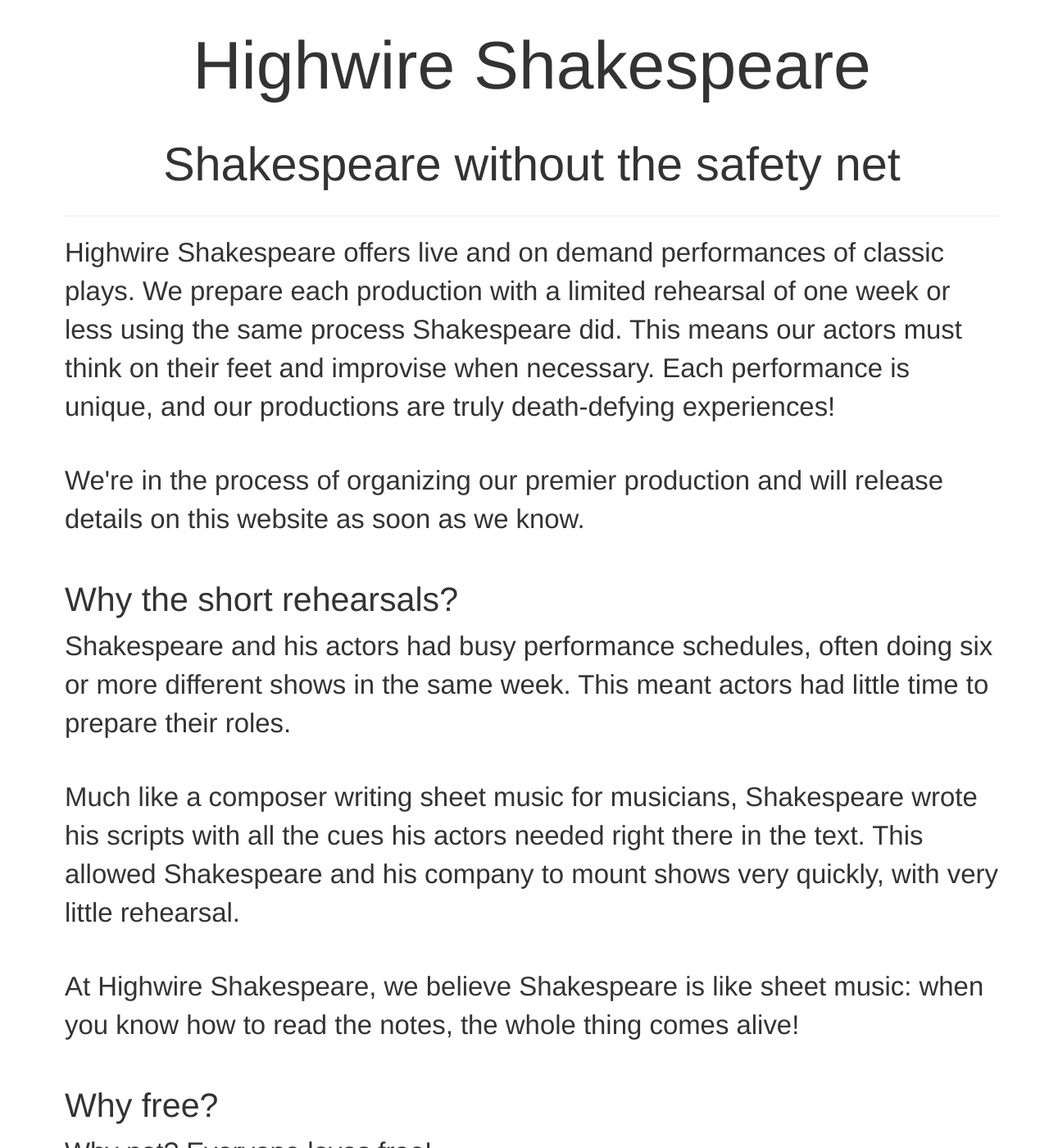
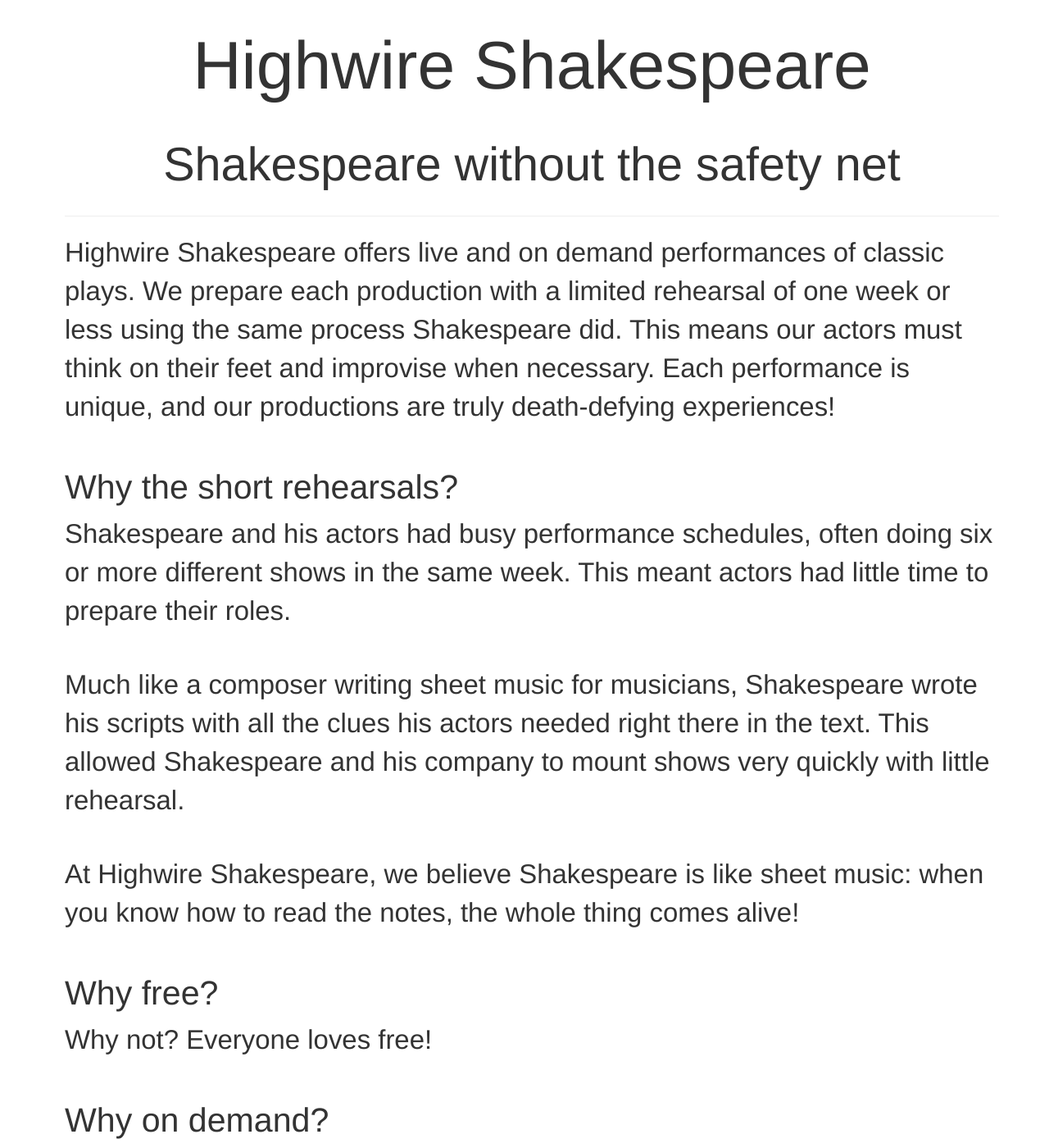
Before and after one commit to dperuo/hws, a Jekyll site: the page built from index.html, in a window 1280 px wide and 1400 px high. Shown: the whole window at 82% size. Built offline with Jekyll 4.4.1, drawn with Linux system fonts in a browser that asks for light colours; nearby versions of some CDN libraries; Markdown is read by kramdown in place of the engine named in the settings.

Commit message:
No production

```diff
--- a/index.html
+++ b/index.html
@@ -3,12 +3,14 @@ layout: default
 ---
 <p>Highwire Shakespeare offers live and on demand performances of classic plays. We prepare each production with a limited rehearsal of one week or less using the same process Shakespeare did. This means our actors must think on their feet and improvise when necessary. Each performance is unique, and our productions are truly death-defying experiences!</p>
 
+<!---
 <p>We&#39;re in the process of organizing our premier production and will release details on this website as soon as we know. </p>
+-->
 
 <h3>Why the short rehearsals?</h3>
 <p>Shakespeare and his actors had busy performance schedules, often doing six or more different shows in the same week. This meant actors had little time to prepare their roles.</p>
 
-<p>Much like a composer writing sheet music for musicians, Shakespeare wrote his scripts with all the cues his actors needed right there in the text. This allowed Shakespeare and his company to mount shows very quickly, with very little rehearsal.</p>
+<p>Much like a composer writing sheet music for musicians, Shakespeare wrote his scripts with all the clues his actors needed right there in the text. This allowed Shakespeare and his company to mount shows very quickly with little rehearsal.</p>
 
 <p>At Highwire Shakespeare, we believe Shakespeare is like sheet music: when you know how to read the notes, the whole thing comes alive!</p>
 
```
